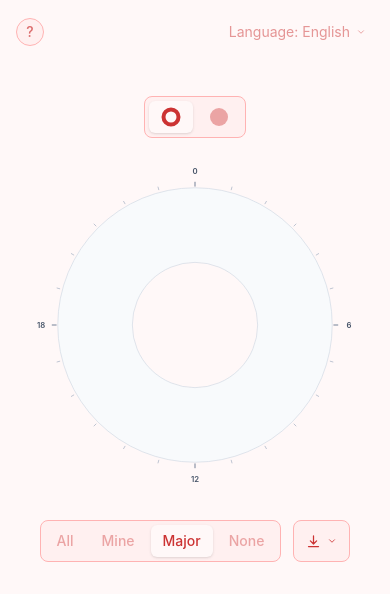
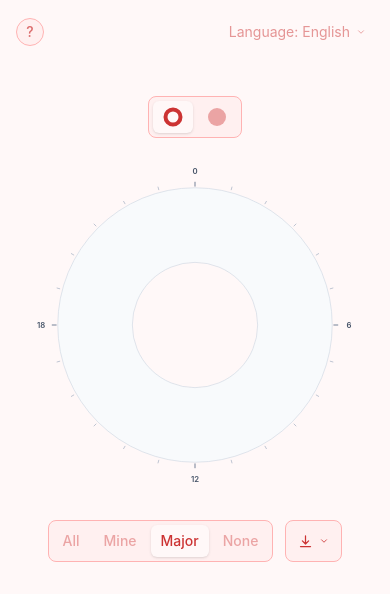
Before and after one commit to hungerbk/dayframe, a React (Vite) app: page / in a window 390 px wide. Shown: the top 594 px of the page. Built offline with nearby package versions, Linux system fonts and the light colour scheme.

Commit message:
design: 토글 그룹 모바일 버전 패딩값 조절
- 카카오 웹뷰의 경우, 한국어 버전에서도 버튼 줄바꿈
- 단축어는 와닿지 않음
- 모바일에서는 패딩값 미세하게 조절

```diff
--- a/src/components/ui/ToggleGroup.tsx
+++ b/src/components/ui/ToggleGroup.tsx
@@ -23,7 +23,7 @@ export default function ToggleGroup<T extends string>({ options, value, onChange
           aria-label={option.ariaLabel}
           aria-pressed={value === option.value}
           onClick={() => onChange(option.value)}
-          className={`flex items-center justify-center px-3 py-1.5 rounded-md text-sm font-medium transition-colors
+          className={`flex items-center justify-center px-2.5 sm:px-3 py-1.5 rounded-md text-sm font-medium transition-colors
             ${value === option.value
               ? "bg-page shadow-sm text-text"
               : "text-text/40 hover:text-text/70"
```
